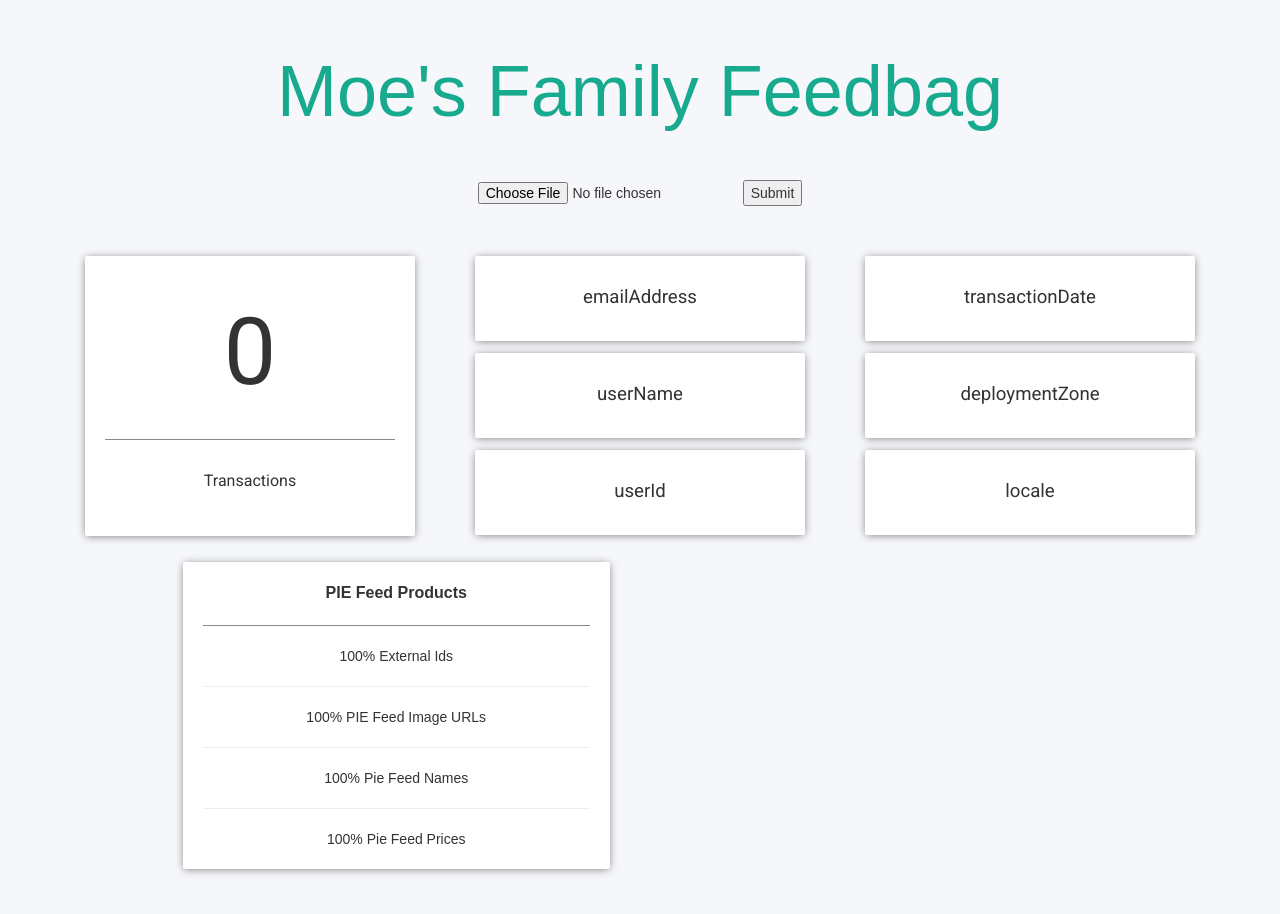
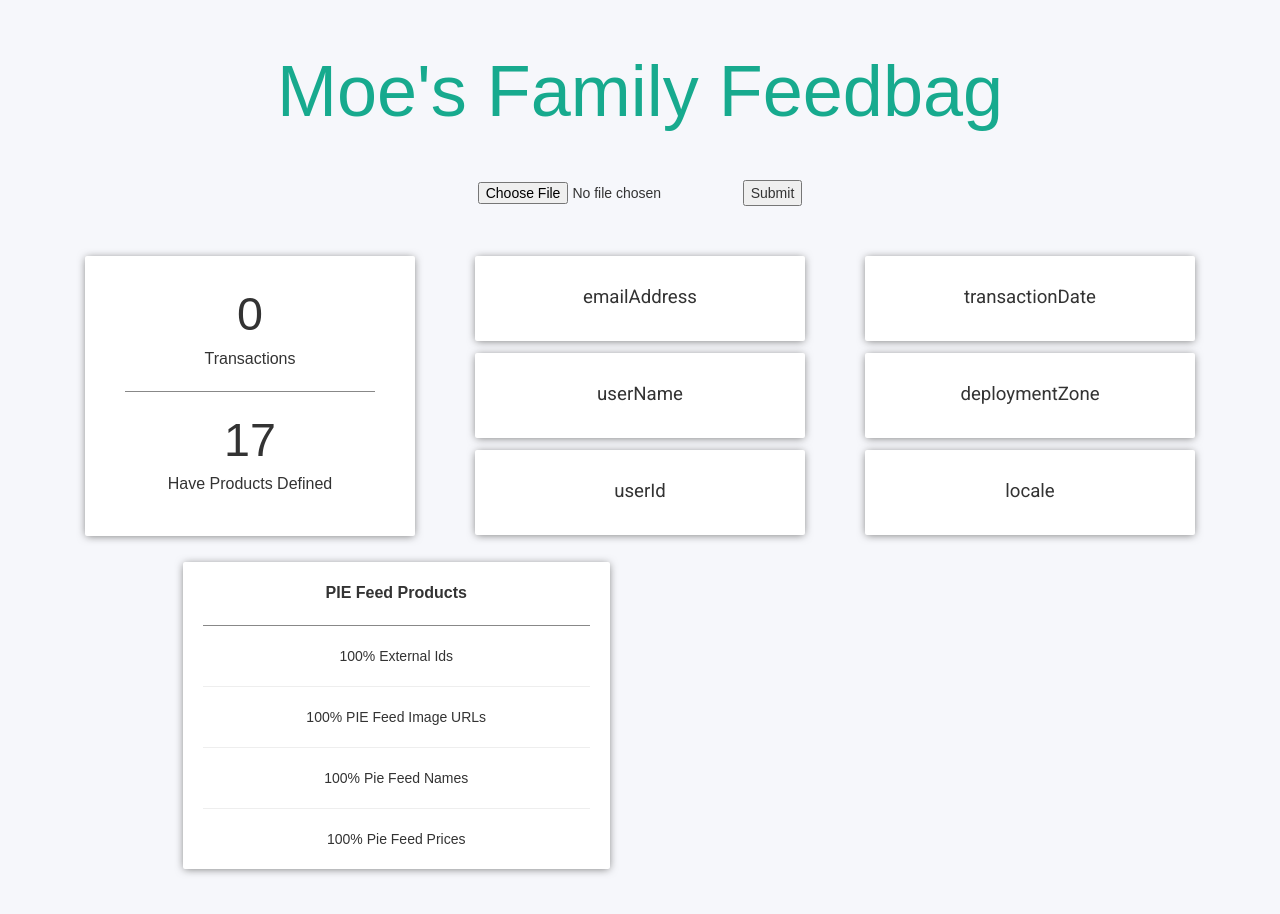
Before and after one commit to colin1717/moes_family_feedbag, a React (Create React App) app: page / in a window 1280 px wide. Shown: the top 914 px of the page. Built offline with nearby package versions, Linux system fonts and the light colour scheme.

Commit message:
updated TransactionsCount

```diff
--- a/public/style.css
+++ b/public/style.css
@@ -25,25 +25,26 @@ header {
   height: 280px;
   margin: 0 15px 0 15px;
   border-radius: 2px;
-  font-family: 'Roboto', sans-serif;
+  padding: 20px;
   background-color: white;
 }
 
 .transactions-count {
-  font-size: 70pt;
-  padding-top: 30px;
+  font-size: 35pt;
+  padding-top: 5px;
 }
 
 .hr-score {
   margin-left: 20px;
   margin-right: 20px;
+  margin-bottom: 10px;
   border-color: #888888;
-  margin-bottom: 30px;
 }
 
 .transactions-title {
   margin-top: 30px;
   font-size: 12pt;
+  margin-bottom: 5px;
 }
 
 /* AttributeCount */
--- a/src/TransactionCount.js
+++ b/src/TransactionCount.js
@@ -5,8 +5,10 @@ class TransactionCount extends React.Component {
 		return (
 			<div className="transactions-count-card">
         <div className="transactions-count">{this.props.count}</div>
+        <span className="transactions-title">Transactions</span>
         <hr className="hr-score"/>
-        <span className="transactions-title">Transactions</span>
+        <div className="transactions-count">17</div>
+        <span className="transactions-title">Have Products Defined</span>
       </div>
 			)
 	}
```
